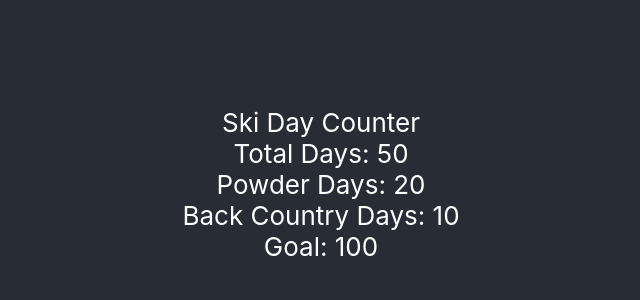
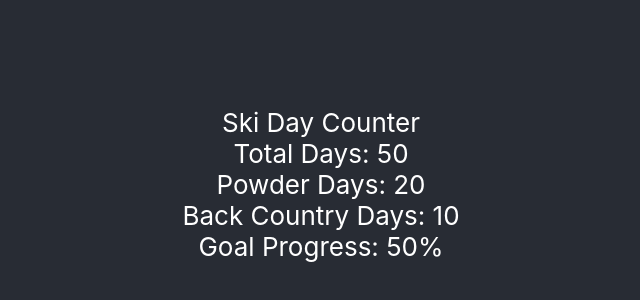
Before and after one commit to blondfro/react-essential-training, a React (Create React App) app: page / in a window 1280 px wide. Shown: the part 216-516 px from the top of the page, without its empty margins (319-959 px from the left). Built offline with nearby package versions, Linux system fonts and the light colour scheme.

Commit message:
created 2 methods for calculating goal progress.

```diff
--- a/src/components/SkiDayCounter.js
+++ b/src/components/SkiDayCounter.js
@@ -1,13 +1,21 @@
 import React from "react";
 
 function SkiDayCounter({ total, powder, backCountry, goal }) {
+  const getPercent = decimal => {
+    return decimal * 100 + "%";
+  };
+
+  const caclGoalProgress = (total, goal) => {
+    return getPercent(total / goal);
+  };
+
   return (
     <div>
       <section>
         <div>Total Days: {total}</div>
         <div>Powder Days: {powder}</div>
         <div>Back Country Days: {backCountry}</div>
-        <div>Goal: {goal}</div>
+        <div>Goal Progress: {caclGoalProgress(total, goal)}</div>
       </section>
     </div>
   );
```
